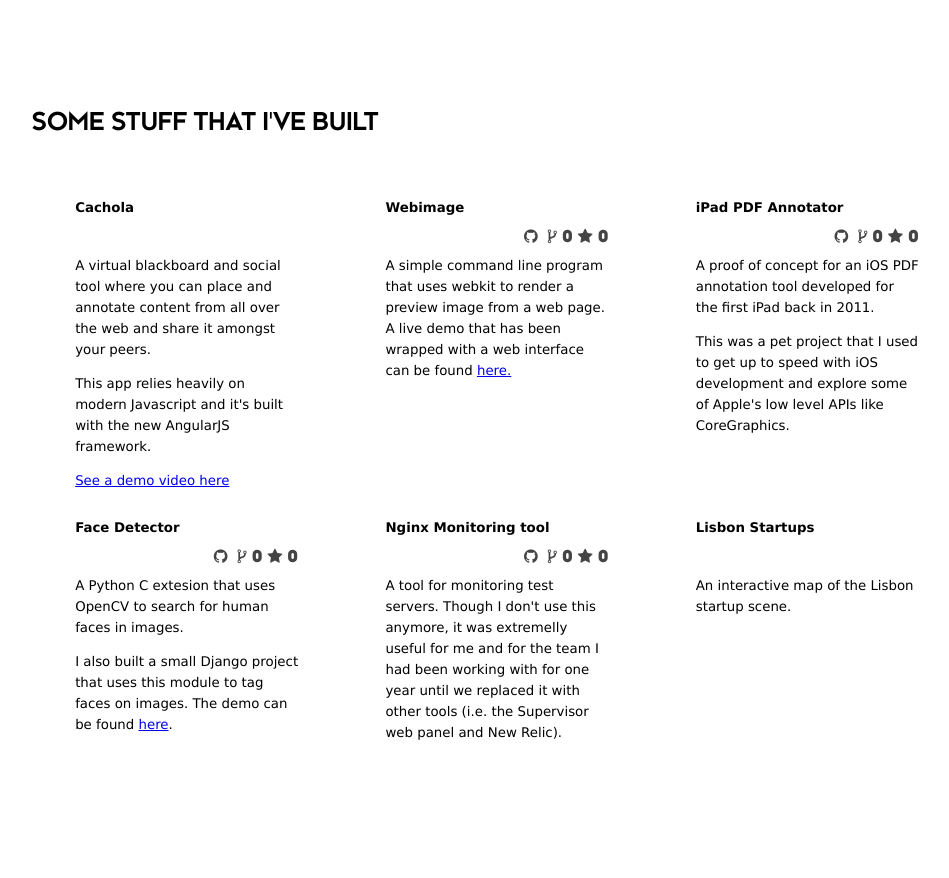
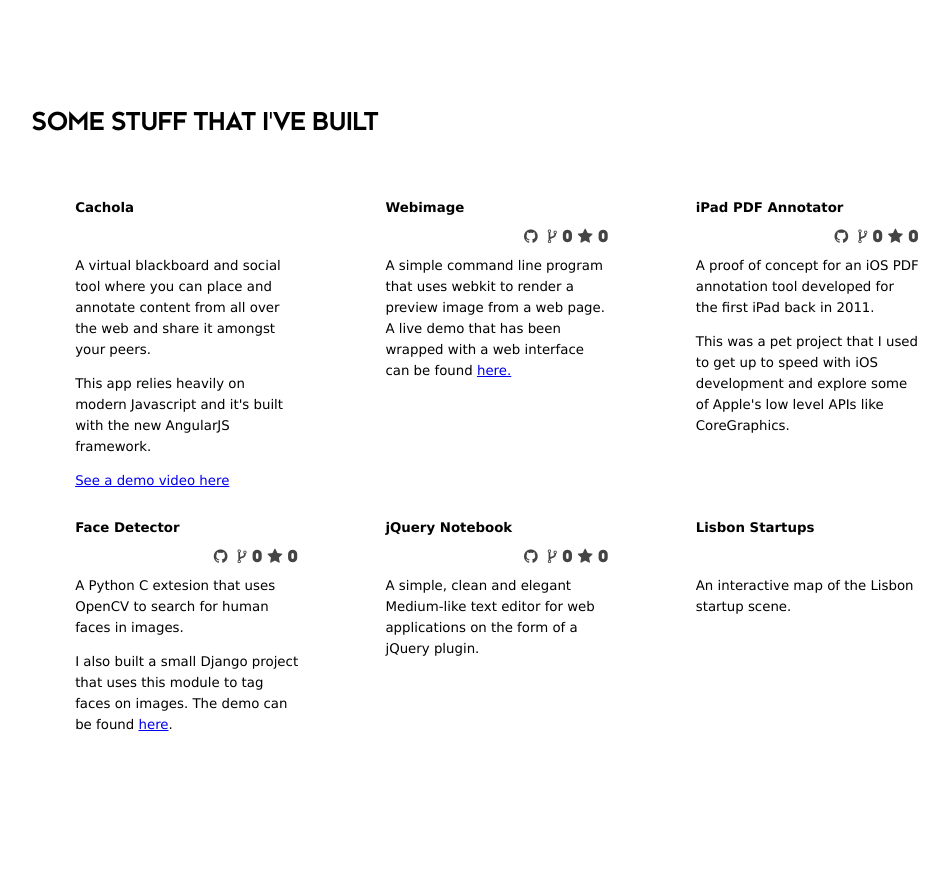
Before and after one commit to raphaelcruzeiro/website, a Django app: page / in a window 1280 px wide. Shown: the part 2641-3519 px from the top of the page, without its empty margins (143-1092 px from the left). Run offline with Django 3.2, Linux system fonts and the light colour scheme; parts of the project's set-up code (start-up, migrations or seed data) failed here and were passed over; some libraries are stand-ins or nearby versions.

Commit message:
Added the jQuery Notebook to the portfolio and removed the nginx monitoring tool.

```diff
--- a/website/templates/index.html
+++ b/website/templates/index.html
@@ -167,15 +167,15 @@
                                     <p>I also built a small Django project that uses this module to tag faces on images. The demo can be found <a href="http://facedetector.raphaelcruzeiro.com/" target="_blank">here</a>.</p>
                                 </div>
                             </li>
-                            <li class="portifolio-item" gh-name="nginx-monitoring-tool">
+                            <li class="portifolio-item" gh-name="jquery-notebook">
                                     <div class="content">
-                                        <h3><a href="https://github.com/raphaelcruzeiro/nginx-monitoring-tool" target="_blank">Nginx Monitoring tool</a></h3>
+                                        <h3><a href="https://github.com/raphaelcruzeiro/jquery-notebook" target="_blank">jQuery Notebook</a></h3>
                                         <ul class="github">
                                             <li><i class="fa fa-github fa fa-large"></i></li>
                                             <li><i class="fa fa-code-fork fa fa-large"></i><span class="forks">0</span></li>
                                             <li><i class="fa fa-star fa fa-large"></i><span class="stars">0</span></li>
                                         </ul>
-                                        <p>A tool for monitoring test servers. Though I don't use this anymore, it was extremelly useful for me and for the team I had been working with for one year until we replaced it with other tools (i.e. the Supervisor web panel and New Relic).</p>
+                                        <p>A simple, clean and elegant Medium-like text editor for web applications on the form of a jQuery plugin.</p>
                                     </div>
                             </li>
                             <li class="portifolio-item">
```
